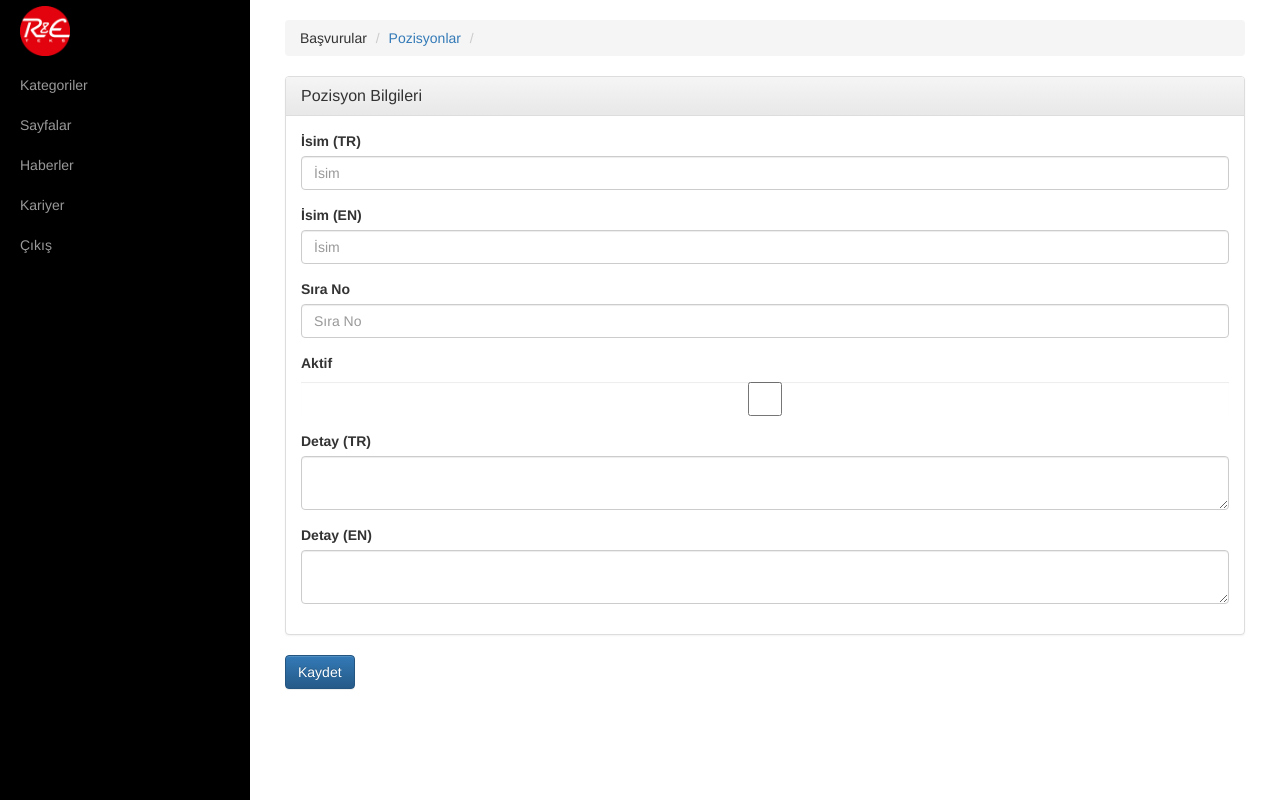
After one commit to fatihkurt/reteks, a PHP site: template app/view/admin/application.position.form.twig in a window 1280 px wide. The commit adds this page. Run offline with PHP 8.4, Linux system fonts and the light colour scheme; the template is opened without the code that fills it, so the values that code supplies are empty; some libraries are stand-ins or nearby versions.

Commit message:
Kariyer admin

```diff
--- a/app/model/CareerPosition.php
+++ b/app/model/CareerPosition.php
@@ -2,8 +2,12 @@
 
 namespace App\Model;
 
+
 class CareerPosition extends \Illuminate\Database\Eloquent\Model
 {
+
+    use \App\Plugin\ModelHelper,
+        \Illuminate\Database\Eloquent\SoftDeletes;
 
     protected $table = 'career_position';
 
@@ -11,6 +15,8 @@ class CareerPosition extends \Illuminate\Database\Eloquent\Model
 
     public $timestamps = true;
 
+    protected $dates = ['deleted_at'];
+
     function getName($lang) {
 
         return $this->{"name_$lang"};
--- /dev/null
+++ b/app/view/admin/application.position.form.twig
@@ -0,0 +1,60 @@
+{% extends "layout/admin.layout.twig" %}
+
+{% block content %}
+
+<ol class="breadcrumb">
+  <li>Başvurular</li>
+  <li><a href="/admin/application/position">Pozisyonlar</a></li>
+  <li class="active">{{ position.name_tr }}</li>
+</ol>
+
+<form id="application_form" action="/admin/application/position/save" method="POST">
+
+    <div class="panel panel-default" style="margin-top: 5px;">
+            <div class="panel-heading">
+                <h4 class="panel-title">Pozisyon Bilgileri</h4>
+            </div>
+                <div class="panel-body">
+                    <div class="form-group">
+                        <label for="">İsim (TR)</label>
+                        <input name="name_tr" type="text" class="form-control" placeholder="İsim" value="{{ position.name_tr }}" />
+                    </div>
+                    <div class="form-group">
+                        <label for="">İsim (EN)</label>
+                        <input name="name_en" type="text" class="form-control" placeholder="İsim" value="{{ position.name_en }}" />
+                    </div>
+
+                    <div class="form-group">
+                        <label for="">Sıra No</label>
+                        <input name="ordernum" type="number" class="form-control" placeholder="Sıra No" value="{{ position.ordernum }}" />
+                    </div>
+
+                    <div class="form-group">
+                        <label for="">Aktif</label>
+                        <input name="status" type="checkbox" class="form-control" value="1" "{% if position.status or position.id == false  %}checked{% endif %}" />
+                    </div>
+
+                    <div class="form-group">
+                        <label for="">Detay (TR)</label>
+                        <textarea name="detail_tr" class="form-control editor">{{ position.detail_tr }}</textarea>
+                    </div>
+                    <div class="form-group">
+                        <label for="">Detay (EN)</label>
+                        <textarea name="detail_en" class="form-control editor">{{ position.detail_en }}</textarea>
+                    </div>
+                </div>
+        </div>
+
+
+
+        <h3>
+            <input type="submit" id="save_btn" class="btn btn-primary" value="Kaydet" />
+
+            {% if position.id > 0 %}
+            <input type="button" id="delete_btn" class="btn btn-danger" value="Sil" />
+            {% endif %}
+        </h3>
+        <input type="hidden" name="id" value="{{ position.id }}" />
+    </div>
+</form>
+{% endblock %}
--- a/app/view/layout/admin.layout.twig
+++ b/app/view/layout/admin.layout.twig
@@ -49,6 +49,13 @@
                 </li>
                 <li>
                     <a href="/admin/news" {% if menu_item == 'news' %}class="active"{% endif %}>Haberler</a>
+                </li>
+                <li>
+                    <a href="#" class="slide-menu {% if menu_item == 'career' %}active{% endif %}">Kariyer</a>
+                    <ul class="inner-menu" {% if menu_item == 'career' %}style="display: block;"{% endif %}>
+                        <li><a href="/admin/application/position">Pozisyon</a></li>
+                        <li><a href="/admin/application">Başvurular</a></li>
+                    </ul>
                 </li>
                 <!--li>
                     <a href="/admin/setting" {% if menu_item == 'setting' %}class="active"{% endif %}>Ayarlar</a>
--- a/public/css/admin.css
+++ b/public/css/admin.css
@@ -129,3 +129,18 @@
         margin-right: 0;
     }
 }
+
+
+
+.sidebar-nav li ul.inner-menu {
+    padding: 0px;
+    display: none;
+}
+
+    ul.inner-menu li {
+        list-style:  none;
+        padding-left: 30px;
+    }
+    ul.inner-menu li a:hover {
+        background: inherit;
+    }
--- a/public/js/admin/admin.js
+++ b/public/js/admin/admin.js
@@ -25,5 +25,9 @@ $(function() {
     }
 
 
+    $('.slide-menu').click(function() {
+
+        $(this).next().slideToggle();
+    })
 
 });
```
Also changed, not shown: app/controller/admin/CareerController.php (added, +188 -0 lines), app/routes.php (+11 -0 lines), app/view/admin/application.position.twig (added, +52 -0 lines), public/js/admin/application.js (added, +37 -0 lines).
